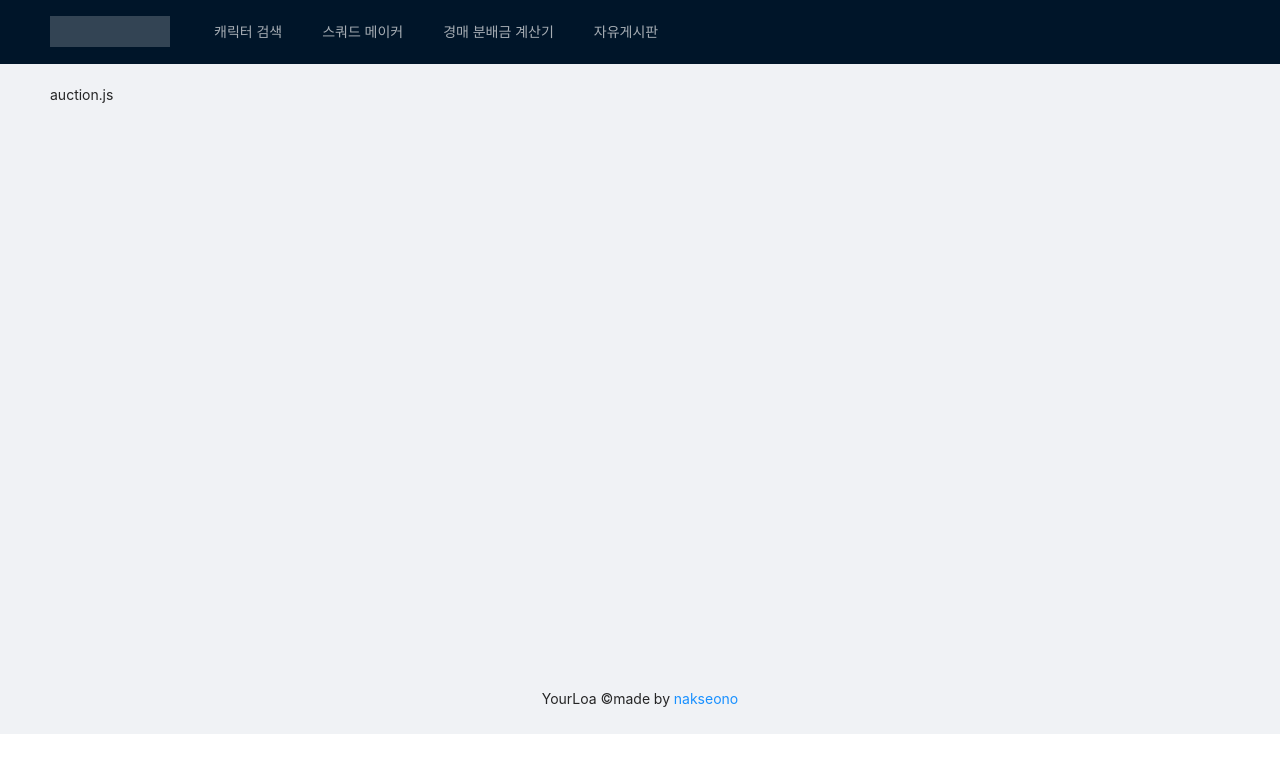
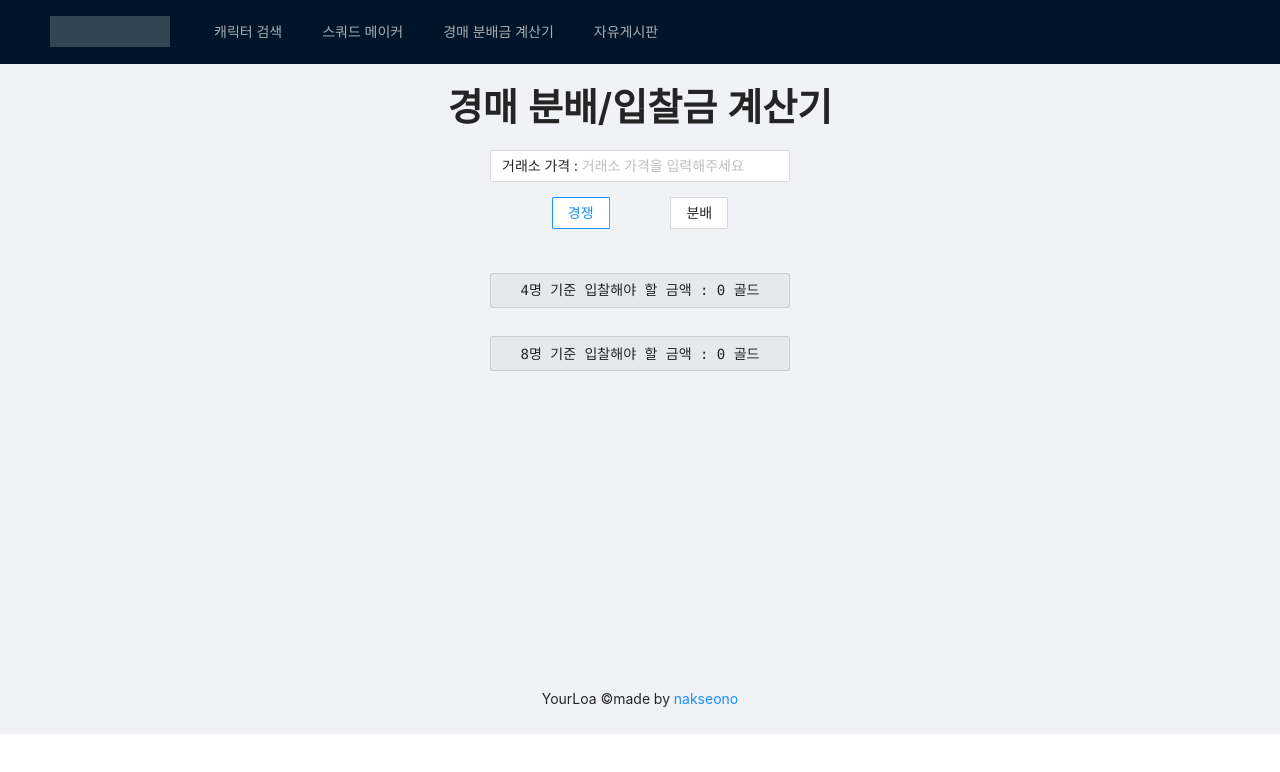
Before and after one commit to nakseono/yourLoa, a Next.js app: page /auction in a window 1280 px wide. Shown: the top 772 px of the page. Built offline with nearby package versions, Linux system fonts and the light colour scheme.

Commit message:
auction 기능 추가 - notice 추가 필요

```diff
--- a/pages/auction.js
+++ b/pages/auction.js
@@ -1,10 +1,120 @@
-import React, { useEffect } from "react";
+import React, { useState, useCallback } from "react";
 import AppLayout from "../components/AppLayout";
 
+import { Typography, Input, Radio, Paragraph } from "antd";
+import styled from "styled-components";
+
+const { Title } = Typography;
+
+const AuctionTitle = styled(Title)`
+  display: flex;
+  justify-content: center;
+`;
+
+const AuctionPrice = styled(Input)`
+  display: flex;
+  margin: auto;
+  max-width: 300px;
+`;
+
+const AuctionResult = styled(Typography)`
+  display: flex;
+  flex-direction: column;
+  margin: auto;
+  max-width: 300px;
+  margin-top: 20px;
+  padding-top: 10px;
+`;
+
+const PartyNumber = styled(Radio.Group)`
+  display: flex;
+  margin: auto;
+  width: 300px;
+  justify-content: space-evenly;
+  margin-top: 15px;
+`;
+
 const Auction = () => {
+  const [price, setPrice] = useState("");
+  const [competition, setCompetition] = useState(true);
+
+  const calcPrice = parseInt(price.replace(",", ""));
+
+  const NaNFilter = (value) => {
+    return (value = value || 0);
+  };
+
+  const addComma = (v) => {
+    return v.toString().replace(/\B(?=(\d{3})+(?!\d))/g, ",");
+  };
+
+  let competitionPrice4 = addComma(NaNFilter(Math.ceil(calcPrice * 0.6478)));
+  let competitionPrice8 = addComma(NaNFilter(Math.ceil(calcPrice * 0.7556)));
+
+  let partyPrice4 = addComma(NaNFilter(Math.ceil(calcPrice * 0.95 * (3 / 4))));
+  let partyPrice8 = addComma(NaNFilter(Math.ceil(calcPrice * 0.95 * (7 / 8))));
+
+  // 입찰할때는 최적가 계산은
+  // 구매 최적가 = 경매가 x 0.95 x 3/4 (4인)
+  // 구매 최적가 = 경매가 x 0.95 x 7/8 (8인)
+  // 구매 최적가 = 경매가 x 0.95 x 15/16 (16인)
+
+  const onChangePrice = useCallback(
+    (e) => {
+      setPrice(e.target.value.replace(/\B(?=(\d{3})+(?!\d))/g, ","));
+    },
+    [price]
+  );
+
+  const onChangeCompetition = useCallback(() => {
+    setCompetition(!competition);
+  }, [competition]);
+
   return (
     <AppLayout>
-      auction.js
+      <AuctionTitle>경매 분배/입찰금 계산기</AuctionTitle>
+      <AuctionPrice
+        placeholder="거래소 가격을 입력해주세요"
+        maxLength={6}
+        prefix="거래소 가격 : "
+        onChange={onChangePrice}
+        allowClear
+      />
+
+      <PartyNumber defaultValue="competition" onChange={onChangeCompetition}>
+        <Radio.Button value="competition">경쟁</Radio.Button>
+        <Radio.Button value="party">분배</Radio.Button>
+      </PartyNumber>
+
+      {competition ? (
+        <AuctionResult>
+          <pre style={{ display: "flex", justifyContent: "center" }}>
+            4명 기준 입찰해야 할 금액 : {competitionPrice4} 골드
+          </pre>
+          <pre style={{ display: "flex", justifyContent: "center" }}>
+            8명 기준 입찰해야 할 금액 : {competitionPrice8} 골드
+          </pre>
+        </AuctionResult>
+      ) : (
+        <AuctionResult>
+          <pre style={{ display: "flex", justifyContent: "center" }}>
+            4명 기준 입찰해야 할 금액 : {partyPrice4} 골드
+          </pre>
+          <pre style={{ display: "flex", justifyContent: "center" }}>
+            8명 기준 입찰해야 할 금액 : {partyPrice8} 골드
+          </pre>
+        </AuctionResult>
+      )}
+
+      {/* <Typography>
+        <Paragraph>
+          <blockquote>
+            Notice : "분배" 금액은 N명이 모두 합의하에 N빵 하는 것을 간주하고
+            계산하는 것, "입찰" 금액은 경매에 참여하는 모두가 경쟁 상대로써,
+            거래소 가격 기준으로 얼마를 입찰해야 손해를 보지 않는지 계산하는 것
+          </blockquote>
+        </Paragraph>
+      </Typography> */}
     </AppLayout>
   );
 };
```
